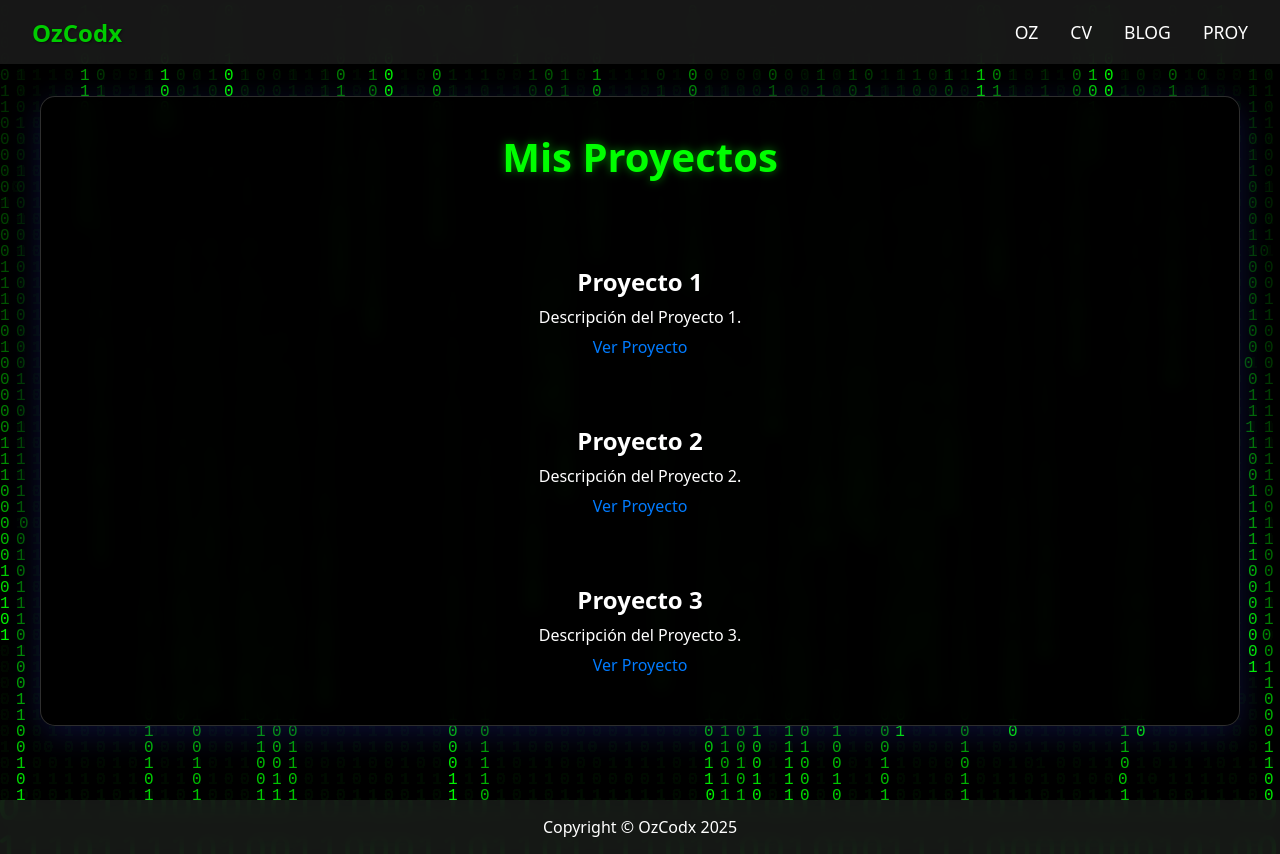
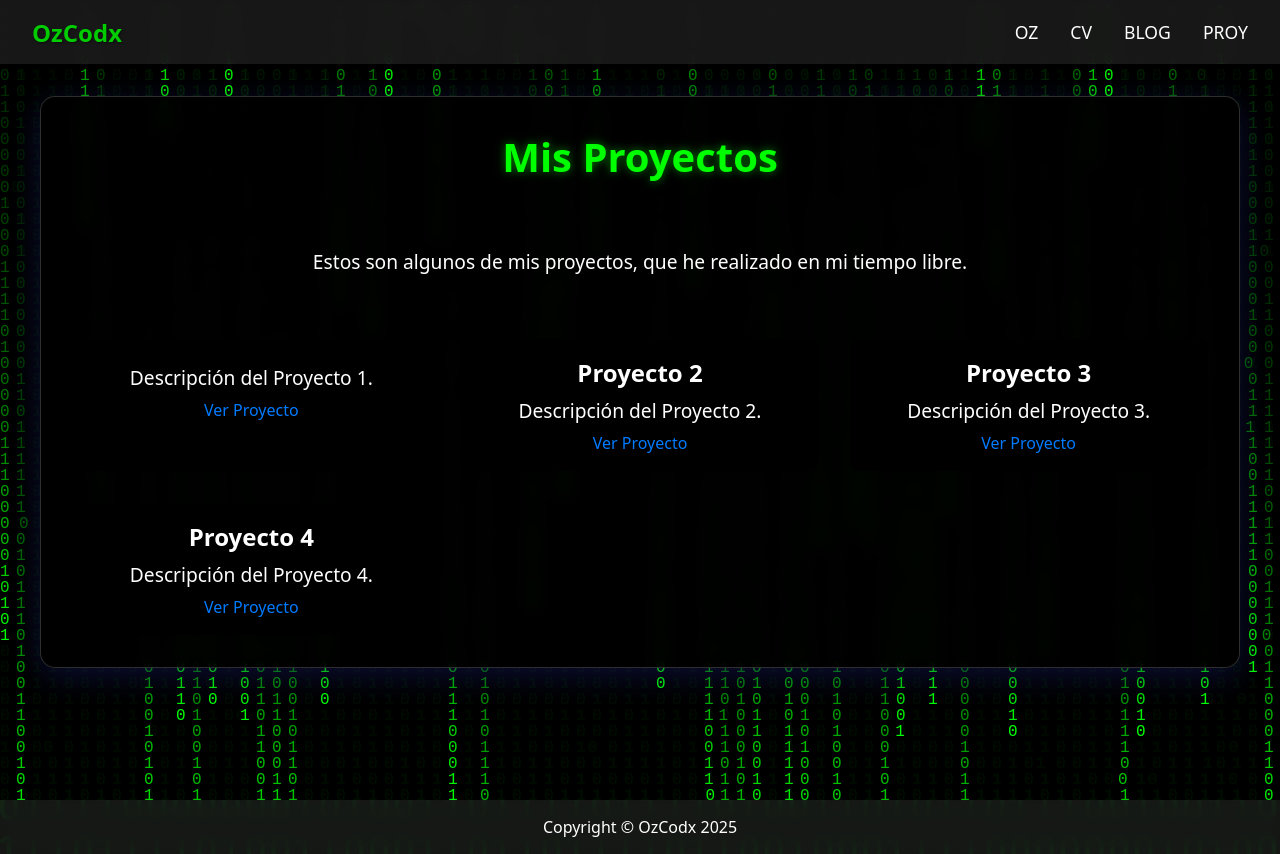
Before and after one commit to ozkar-co/personal-site, a React (Vite) app: page /#/projects in a window 1280 px wide. Built offline with nearby package versions, Linux system fonts and the light colour scheme.

Commit message:
Refactor Projects component: Implement grid layout

```diff
--- a/src/components/Projects/Projects.scss
+++ b/src/components/Projects/Projects.scss
@@ -9,8 +9,7 @@
   color: #fff;
 
   .projects-container {
-    display: flex;
-    flex-direction: column;
+    display: grid;
     gap: 2rem;
     width: 100%;
     max-width: 1200px;
@@ -30,12 +29,36 @@
       text-shadow: 0 0 10px rgba(0, 255, 0, 0.5);
     }
 
+    p {
+      text-align: center;
+      color: #fff;
+      font-size: 1.2rem;
+      margin-bottom: 2rem;
+    }
+  }
+
+  @media (max-width: $breakpoint-mobile) {
+    padding: 1rem;
+
+
+    .projects-container {
+      padding: 1rem;
+    }
+  }
+}
+
+.projects-grid {
+  display: grid;
+  grid-template-columns: repeat(auto-fill, minmax(300px, 1fr));
+  gap: 2rem;
+
   .project-item {
     padding: 1rem;
     border-radius: 8px;
     cursor: pointer;
     transition: all 0.3s ease;
     border: 1px solid transparent;
+    background-color: rgba(0, 0, 0, 0.85);
 
     &:hover {
       background-color: rgba(0, 255, 0, 0.1);
@@ -62,12 +85,3 @@
     }
   }
 }
-
-  @media (max-width: $breakpoint-mobile) {
-    padding: 1rem;
-
-    .projects-container {
-      padding: 1rem;
-    }
-  }
-}
--- a/src/components/Projects/Projects.tsx
+++ b/src/components/Projects/Projects.tsx
@@ -8,7 +8,7 @@ interface Project {
 
 const projects: Project[] = [
   {
-    title: 'Proyecto 1',
+    title: '',
     description: 'Descripción del Proyecto 1.',
     link: 'https://ejemplo1.com',
   },
@@ -22,14 +22,22 @@ const projects: Project[] = [
     description: 'Descripción del Proyecto 3.',
     link: 'https://ejemplo3.com',
   },
+  {
+    title: 'Proyecto 4',
+    description: 'Descripción del Proyecto 4.',
+    link: 'https://ejemplo4.com',
+  },
   // Agrega más proyectos según sea necesario
 ];
+
 
 export const Projects = () => {
   return (
     <div className="projects">
       <div className="projects-container">
         <h1>Mis Proyectos</h1>
+        <p>Estos son algunos de mis proyectos, que he realizado en mi tiempo libre.</p>
+        <div className="projects-grid">
             {projects.map((project, index) => (
                 <div key={index} className="project-item">
                 <h2>{project.title}</h2>
@@ -39,5 +47,6 @@ export const Projects = () => {
             ))}
         </div>
       </div>
+    </div>
   );
 };
```
Lines whose indentation alone changed are shown as unchanged.
